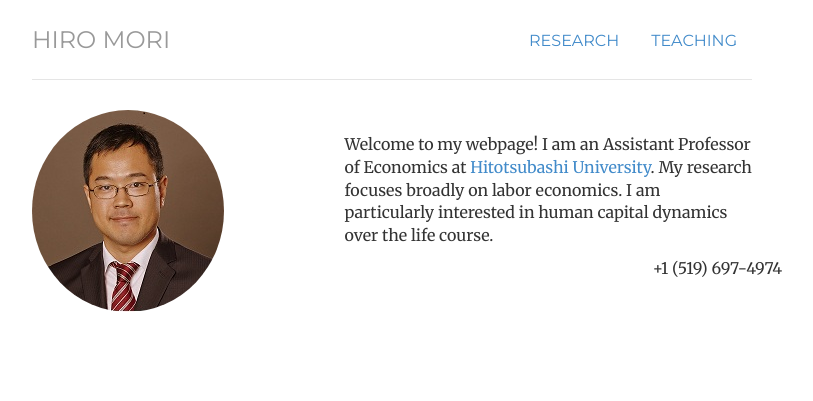
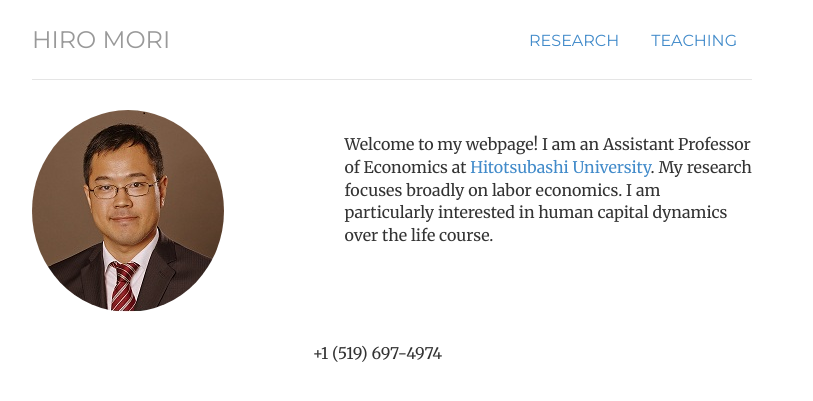
Before and after one commit to morihiroaki/morihiroaki.github.io, a Jekyll site: the page built from index.html, in a window 1280 px wide. Shown: the top 401 px of the page, without its empty margins (248-1061 px from the left). Built offline with Jekyll 4.4.1, drawn with Linux system fonts in a browser that asks for light colours.

Commit message:
Update index.html

```diff
--- a/index.html
+++ b/index.html
@@ -19,6 +19,7 @@
 
 
        <div class='row'>
+                      <div class='col-sm-7'>
             <div class="box text-left">
 
             <div class="contact-item">
```
